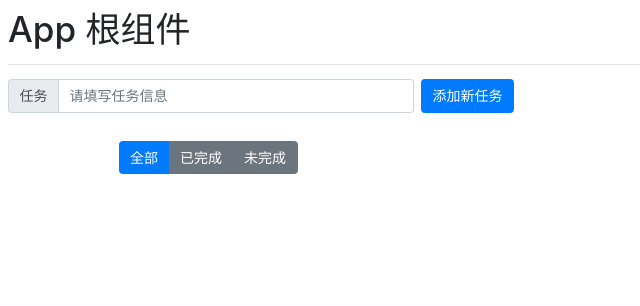
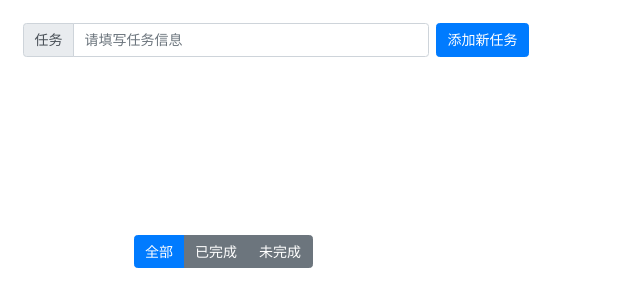
Before and after one commit to PhoenixWr/todo, a Vue app: page / in a window 1280 px wide. Shown: the top 306 px of the page, without its empty margins (0-640 px from the left). Built offline with nearby package versions, Linux system fonts and the light colour scheme; the HTML template or start-up script is replaced by a standard one.

Commit message:
删除App根组件中不需要的标签 TodoList组件list-group添加overflow-auto内容超出区域时显示滚动条

```diff
--- a/src/App.vue
+++ b/src/App.vue
@@ -1,8 +1,5 @@
 <template>
-  <div>
-    <h1>App 根组件</h1>
-    <hr />
-
+  <div class="app-container">
     <TodoInput @add-task="onAddTask"></TodoInput>
     <TodoList :list="tasklist"></TodoList>
     <TodoButton v-model:active="activeIndex"></TodoButton>
@@ -73,4 +70,8 @@ export default {
 }
 </script>
 
-<style lang="less" scoped></style>
+<style lang="less" scoped>
+.app-container {
+  padding: 15px;
+}
+</style>
--- a/src/components/todo-list/TodoList.vue
+++ b/src/components/todo-list/TodoList.vue
@@ -1,5 +1,5 @@
 <template>
-  <ul class="list-group mt-2">
+  <ul class="list-group overflow-auto mt-2">
     <!-- 列表项 -->
     <li class="list-group-item d-flex justify-content-between align-items-center" v-for="item in list" :key="item.id">
       <!-- 复选框 -->
@@ -32,6 +32,7 @@ export default {
 // 调整列表组宽度
 .list-group {
   width: 400px;
+  height: 150px;
 }
 
 // 删除效果
```
